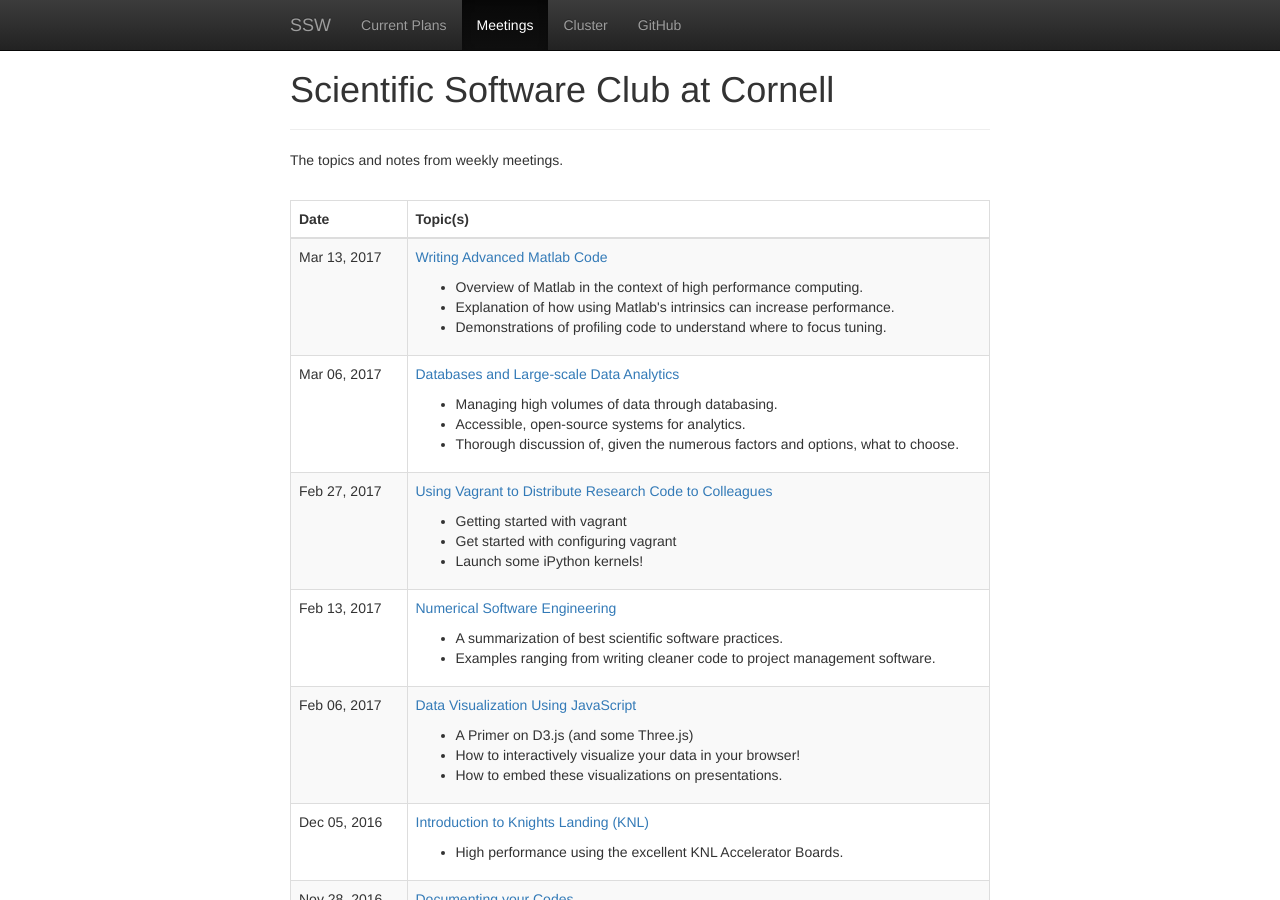
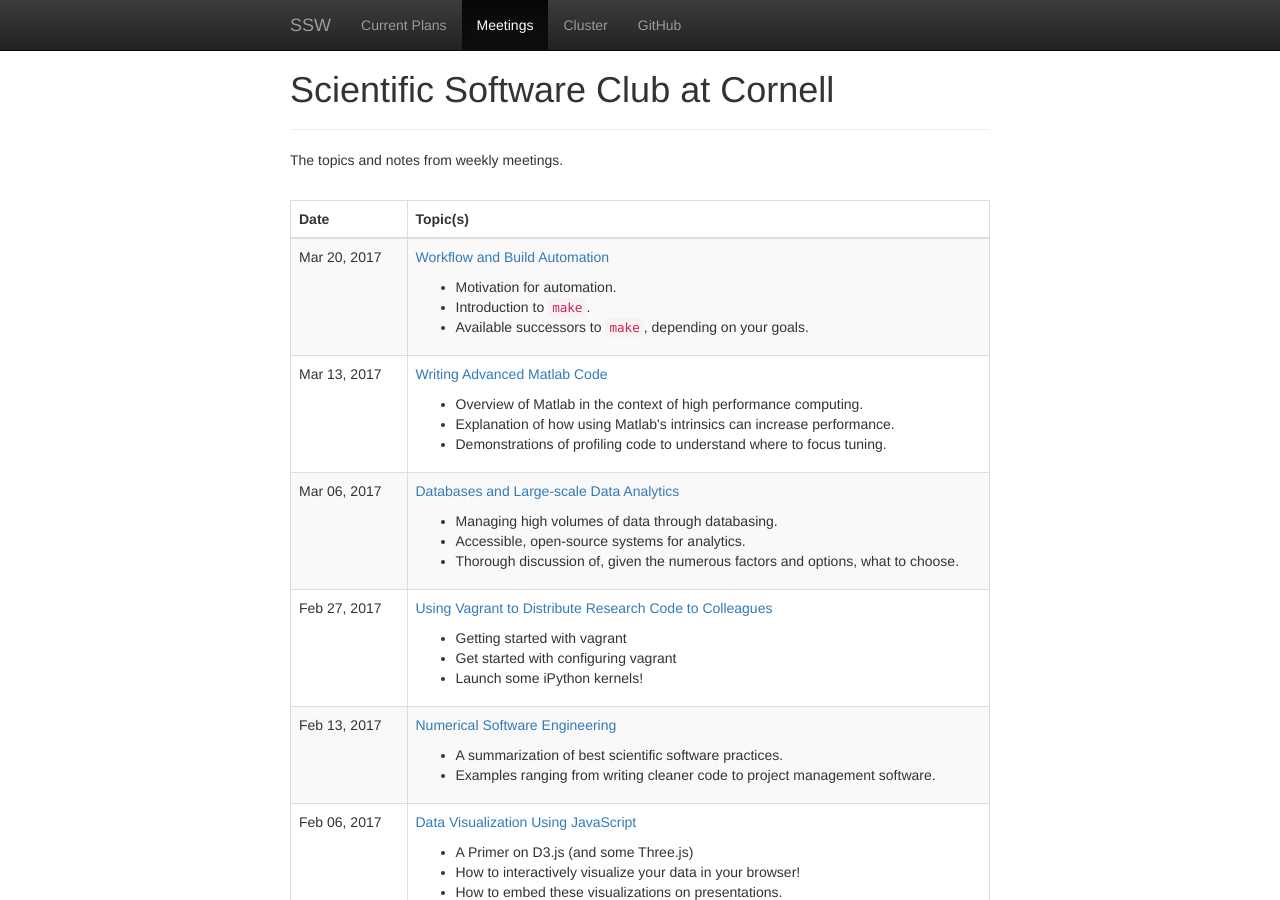
Before and after one commit to cornell-ssw/cornell-ssw.github.io, a Jekyll site: the page built from meetings.html, in a window 1280 px wide and 900 px high. Built offline with Jekyll 4.4.1, drawn with Linux system fonts in a browser that asks for light colours; nearby versions of some CDN libraries.

```diff
--- a/_data/meetings.yml
+++ b/_data/meetings.yml
@@ -1,3 +1,13 @@
+# Week 17
+################################################################################
+-
+  date: 2017-03-20
+  info: >
+    <a href="/meetings/2017-03-20">Workflow and Build Automation</a>
+  brief:
+    - Motivation for automation.
+    - Introduction to <code>make</code>.
+    - Available successors to <code>make</code>, depending on your goals.
 # Week 16
 ################################################################################
 -
--- /dev/null
+++ b/meetings/2017-03-20.md
@@ -0,0 +1,35 @@
+---
+title: Workflow and Build Automation
+subtitle: with Make and company
+layout: post
+speakers:
+  - speaker:
+    name: David Bindel
+    affil: Cornell University
+    url: http://www.cs.cornell.edu/~bindel/
+---
+
+# Overview
+--------------------------------------------------------------------------------
+- [Workflow and build automation with Make and company](#workflow-and-build-automation-with-make-and-company)
+    - Motivation for automation.
+    - Introduction to `make`.
+    - Available successors to `make`, depending on your goals.
+
+# Workflow and Build Automation
+
+## with Make and Company
+
+--------------------------------------------------------------------------------
+
+Presentation courtesy of David Bindel.
+
+**Abstract**:
+
+_One of the great early successes of the Unix world was Make, a system for
+automating the steps to build software.  Come see how build tools like Make and
+more flexible successors (such as Rake, SnakeMake, and PyDoIt), can help you
+automate not only the steps to build software but also to build documents and
+run data analysis._
+
+--------------------------------------------------------------------------------
```
